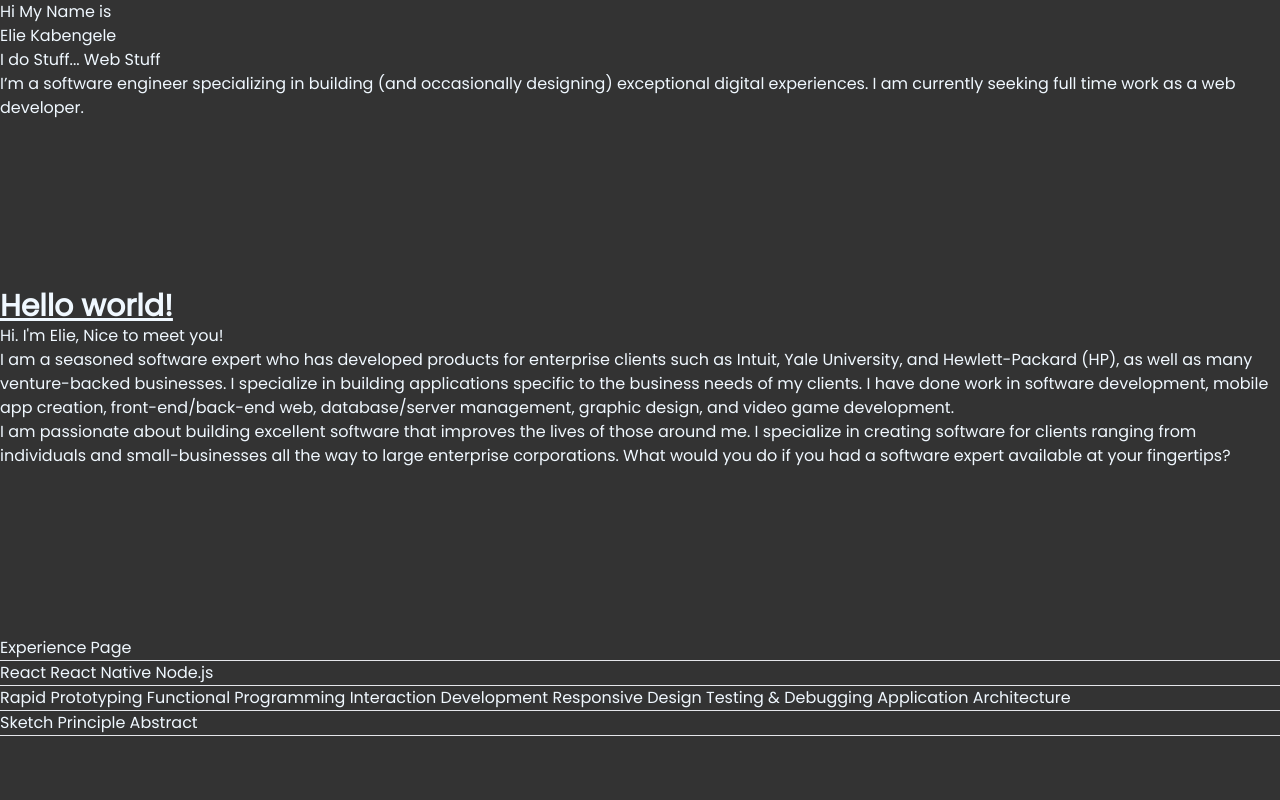
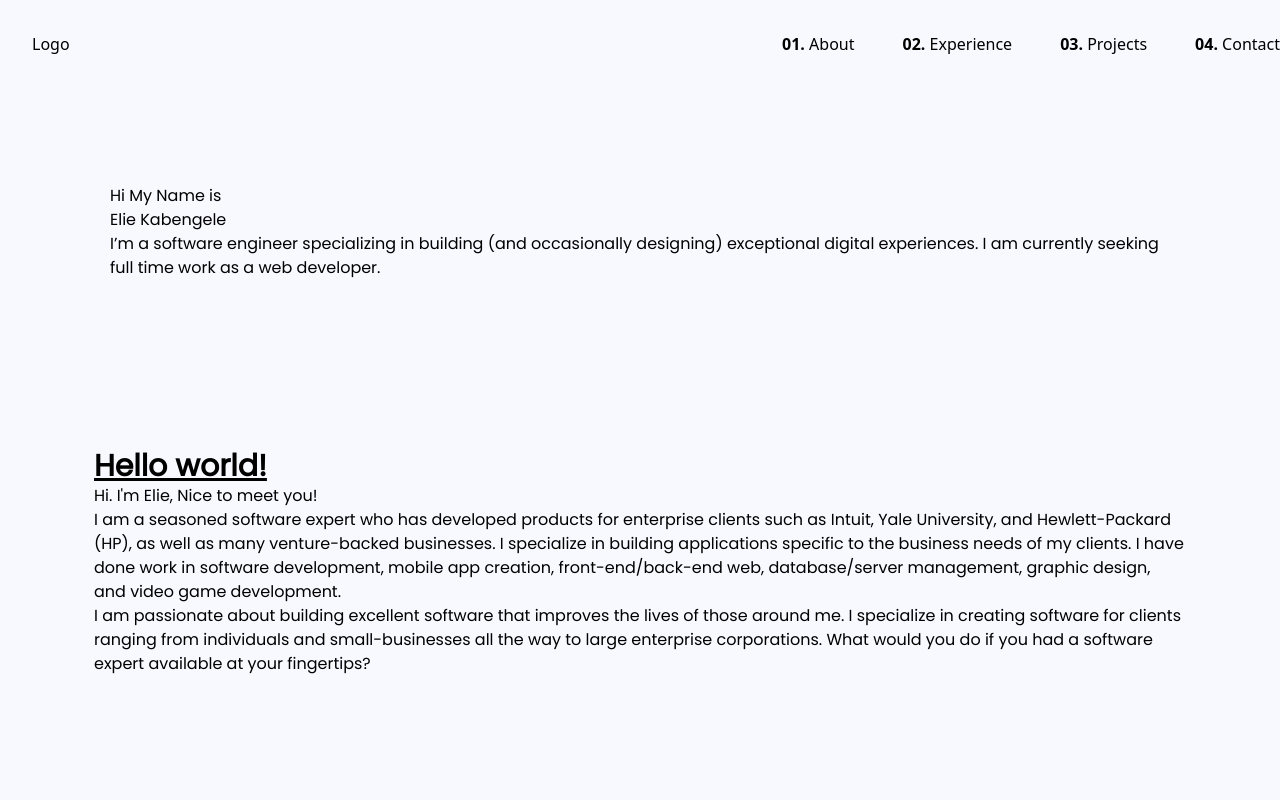
Before and after one commit to amEhlee/amehlee-portfolio, a React (Create React App) app: page / in a window 1280 px wide. Shown: the top 800 px of the page. Built offline with nearby package versions, Linux system fonts and the light colour scheme.

Commit message:
Add tailwind styling define pages and new components

```diff
--- a/package.json
+++ b/package.json
@@ -12,7 +12,6 @@
     "react-dom": "^18.1.0",
     "react-router-dom": "^6.3.0",
     "react-scripts": "5.0.1",
-    "scrollreveal": "^4.0.9",
     "web-vitals": "^2.1.4"
   },
   "scripts": {
--- a/src/App.css
+++ b/src/App.css
@@ -1,7 +1,6 @@
 @media all {
     body {
-        font-family: 'Poppins', sans-serif;
-        background: #333;
-        color:aliceblue
+        background: ghostwhite;
+        min-width: 700px;
     }
 }
--- a/src/App.js
+++ b/src/App.js
@@ -3,24 +3,50 @@ import AboutPage from "./pages/AboutPage";
 import ExperiencePage from "./pages/ExperiencePage";
 import ProjectsPage from "./pages/ProjectsPage";
 import ContactPage from "./pages/ContactPage";
-import './App.css';
-import ScrollReveal from "scrollreveal";
-
+import NavBar from "./components/NavBar";
+import "./App.css";
 
 function App() {
-
-
   return (
     <>
-      <HomePage />
-      <br/><br/><br/><br/><br/><br/><br/>
-      <AboutPage />
-      <br/><br/><br/><br/><br/><br/><br/>
-      <ExperiencePage />
-      <br/><br/><br/><br/><br/><br/><br/>
-      <ProjectsPage />
-      <br/><br/><br/><br/><br/><br/><br/>
-      <ContactPage />
+      <NavBar />
+      <div className="container">
+        <div className="font-Poppins">
+          <HomePage />
+          <br />
+          <br />
+          <br />
+          <br />
+          <br />
+          <br />
+          <br />
+          <AboutPage />
+          <br />
+          <br />
+          <br />
+          <br />
+          <br />
+          <br />
+          <br />
+          <ExperiencePage />
+          <br />
+          <br />
+          <br />
+          <br />
+          <br />
+          <br />
+          <br />
+          <ProjectsPage />
+          <br />
+          <br />
+          <br />
+          <br />
+          <br />
+          <br />
+          <br />
+          <ContactPage />
+        </div>
+      </div>
     </>
   );
 }
--- a/src/components/NavBar.js
+++ b/src/components/NavBar.js
@@ -1,7 +1,43 @@
-import React from 'react'
+import React from "react";
+
+function HamburgerMenuSVG() {
+  return (
+    <svg viewBox="0 0 100 80" width="40" height="40">
+      <rect width="100" height="20" fill="white"></rect>
+      <rect y="30" width="100" height="20" fill="white"></rect>
+      <rect y="60" width="100" height="20" fill="white"></rect>
+    </svg>
+  );
+}
+
+function NavBarItem(props) {
+  return (
+    <li className="">
+      <a href={props.refrencetag}>
+        <span className="text-black-600 font-bold">{props.numbering}</span>
+        {props.content}
+      </a>
+    </li>
+  );
+}
 
 export default function NavBar() {
   return (
-    <div>NavBar</div>
-  )
+    <section>
+      <nav className="container2 flex items-center py-4 mt-4 justify-between">
+        <div className="Logo ml-8">
+          <a href="#home">Logo</a>
+        </div>
+        <ul className="hidden sm:flex flex-1 justify-end items-center gap-12">
+          <NavBarItem refrencetag="#about" numbering="01. " content="About" />
+          <NavBarItem refrencetag="#experience" numbering="02. " content="Experience"/>
+          <NavBarItem refrencetag="#projects" numbering="03. " content="Projects"/>
+          <NavBarItem refrencetag="#contact" numbering="04. " content="Contact"/>
+        </ul>
+        <div className="flex sm:hidden justify-end mr-12 cursor-pointer md:hidden bg-slate-500 fixed inset-0 left-1/4">
+          <HamburgerMenuSVG/>
+        </div>
+      </nav>
+    </section>
+  );
 }
--- a/src/pages/AboutPage.js
+++ b/src/pages/AboutPage.js
@@ -2,7 +2,7 @@ import React from "react";
 
 export default function AboutPage() {
   return (
-    <>
+    <section>
 
       <p className="text-3xl font-bold underline">
         Hello world!
@@ -24,6 +24,6 @@ export default function AboutPage() {
         enterprise corporations. What would you do if you had a software expert
         available at your fingertips?
       </p>
-    </>
+    </section>
   );
 }
--- a/src/pages/ContactPage.js
+++ b/src/pages/ContactPage.js
@@ -2,7 +2,7 @@ import React from "react";
 
 export default function ContactPage() {
   return (
-    <>
+    <section>
       <h1>So, Lets hear about your project!</h1>
       <p>I'm free to contact using the resources down below</p>
       <label for="fname">Name:</label>
@@ -22,6 +22,6 @@ export default function ContactPage() {
         name="textarea"
         placeholder="Your name.."
       />
-    </>
+    </section>
   );
 }
--- a/src/pages/ExperiencePage.js
+++ b/src/pages/ExperiencePage.js
@@ -2,7 +2,7 @@ import React from "react";
 
 export default function ExperiencePage() {
   return (
-    <>
+    <section>
       <h1>Experience Page</h1>
       <p>
         <hr/>
@@ -14,6 +14,6 @@ export default function ExperiencePage() {
         Sketch Principle Abstract
         <hr/>
       </p>
-    </>
+    </section>
   );
 }
--- a/src/pages/HomePage.js
+++ b/src/pages/HomePage.js
@@ -2,19 +2,19 @@ import React from "react";
 
 export default function HomePage() {
   return (
-    <>
-      <main>
+    <section className="relative">
+      <div className="container flex flex-col-reverse lg:flex-row items-center gap-12 mt-14 lg:mt-28">
+        {/* Bigger Text*/}
+        <div>
           <p>Hi My Name is</p>
           <h1>Elie Kabengele</h1>
-        <h1>I do Stuff... Web Stuff</h1>
-      </main>
-      <section>
           <p>
             I’m a software engineer specializing in building (and occasionally
             designing) exceptional digital experiences. I am currently seeking
             full time work as a web developer.
           </p>
+        </div>
+      </div>
     </section>
-    </>
   );
 }
--- a/src/pages/ProjectsPage.js
+++ b/src/pages/ProjectsPage.js
@@ -2,10 +2,10 @@ import React from "react";
 
 export default function ProjectsPage() {
   return (
-    <>
+    <section>
       <h1>Projects</h1>
       <h2>Capstone Peralta</h2>
       <img></img>
-    </>
+    </section>
   );
 }
--- a/tailwind.config.js
+++ b/tailwind.config.js
@@ -5,6 +5,18 @@ module.exports = {
   ],
   theme: {
     extend: {},
+    fontFamily: {
+      Poppins: ["Poppins, sans-serif"],
+    },
+    container : {
+      center: true,
+      padding: '1rem',
+      screens : {
+        lg: "1124px",
+        xl: "1124px",
+        "2xl": "1124px",
+      }
+    },
   },
   plugins: [],
 }
```
Also changed, not shown: 1 other file (tests, documents, lock files or other folders). Lines whose indentation alone changed are shown as unchanged.
